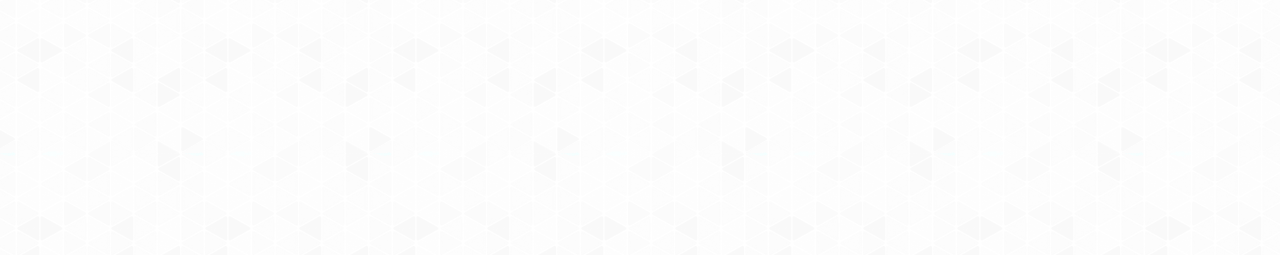
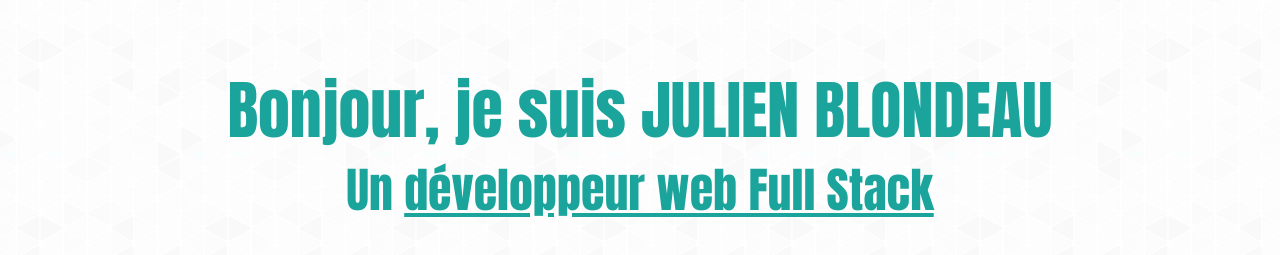
Before and after one commit to BlondeauJulien/portfolio, a React (Create React App) app: page / in a window 1280 px wide. Shown: the part 395-650 px from the top of the page. Built offline with nearby package versions, Linux system fonts and the light colour scheme; the HTML template or start-up script is replaced by a standard one.

Commit message:
presentation

```diff
--- a/src/App.js
+++ b/src/App.js
@@ -3,6 +3,7 @@
 import Header from './header/main/Header';
 import SideDrawer from './header/components/SideDrawer';
 import Backdrop from './header/components/Backdrop';
+import Presentation from './presentation/main/Presentation';
 import UiState from './context/ui/UiState';
 
 import './App.css';
@@ -16,6 +17,7 @@
         <Header drawerClickHandler={setSideDrawerOpen} />
         <SideDrawer show={sideDrawerOpen}/>
         {sideDrawerOpen && <Backdrop drawerClickHandler={setSideDrawerOpen} /> }
+        <Presentation />
       </div>
     </UiState>
   );
--- /dev/null
+++ b/src/content/presentationContent.js
@@ -0,0 +1,13 @@
+export default {
+  GB : {
+    presentation: 'Hello, I\'m',
+    whoIAm1: 'A ',
+    whoIAm2: 'Full Stack web developer',
+
+  },
+  FR: {
+    presentation: 'Bonjour, je suis',
+    whoIAm1: 'Un ',
+    whoIAm2: 'développeur web Full Stack',
+  }
+}
--- /dev/null
+++ b/src/presentation/main/Presentation.css
@@ -0,0 +1,24 @@
+.presentation {
+  text-align: center;
+  margin: 6rem;
+  font-family: 'Anton', sans-serif;
+}
+
+.presentation__text {
+  font-family: 'Anton', sans-serif;
+  font-size: 4rem;
+  line-height: 5rem;
+  color: #1ba49c;
+}
+
+.test {
+  display: inline-block;
+}
+
+.test2 {
+  font-size: 3rem;
+}
+
+.test2 span {
+  text-decoration: underline;
+}
--- /dev/null
+++ b/src/presentation/main/Presentation.js
@@ -0,0 +1,39 @@
+import React, { useContext } from 'react';
+
+import content from '../../content/presentationContent';
+import UiContext from '../../context/ui/uiContext';
+
+import './Presentation.css';
+
+const Presentation = () => {
+  const uiContext = useContext(UiContext);
+
+  const { language } = uiContext;
+
+  return (
+    <div className="presentation">
+      <div className="presentation__text">
+        <p className="test">{content[language].presentation}</p>
+        {' '}
+        <h1 className="test">JULIEN BLONDEAU</h1>
+        <p className="test2">{content[language].whoIAm1} <span>{content[language].whoIAm2}</span></p>
+      </div>
+      <div className="techno">
+        {/* JS
+            ES6
+            nodeJS
+            mongodb
+            git
+            react
+            angular
+            html
+            css
+            typescript
+            express
+        */}
+      </div>
+    </div>
+  )
+}
+
+export default Presentation;
```
